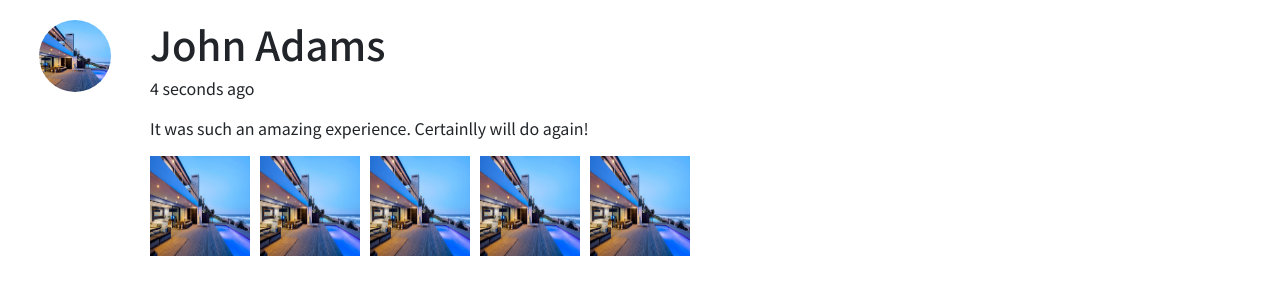
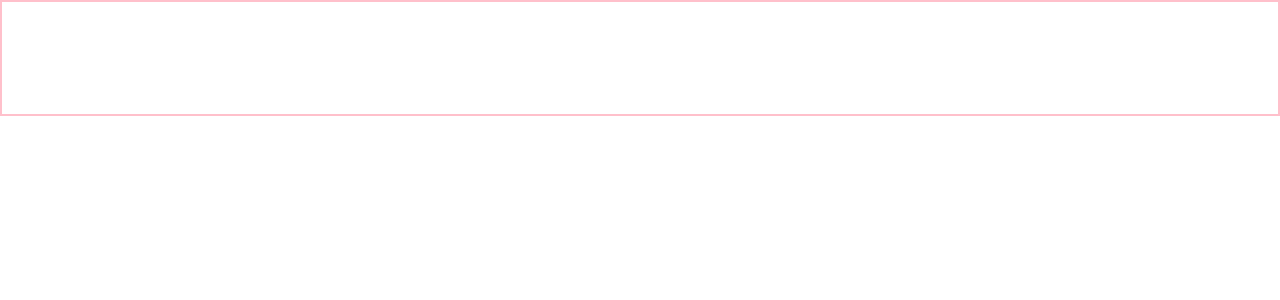
Before and after one commit to LINECHITAUBOOKING/LineChiTau, a React (Create React App) app: page / in a window 1280 px wide. Shown: the top 300 px of the page. Built offline with nearby package versions, Linux system fonts and the light colour scheme.

Commit message:
Making MiniShoppingCart

```diff
--- a/src/App.js
+++ b/src/App.js
@@ -1,8 +1,8 @@
 // import { BrowserRouter } from 'react-router-dom';
 // import Navbar from './pages/layouts/Navbar';
 // import Footer from './pages/layouts/Footer';
-// import ShoppingCart from './pages/ShoppingCart/ShoppingCart';
-import OthersComment from './pages/TripDetails/Comment/SubComment/OthersComment';
+import MiniShoppingCart from './pages/ShoppingCart/MiniShoppingCart/MiniShoppingCart';
+import './test.scss';
 
 function App() {
   return (
@@ -12,7 +12,9 @@ function App() {
         <ShoppingCart />
         <Footer />
       </BrowserRouter> */}
-      <OthersComment />
+      <div className="test-container">
+        <MiniShoppingCart />
+      </div>
     </>
   );
 }
--- /dev/null
+++ b/src/pages/ShoppingCart/MiniShoppingCart/MiniProductCard/MiniProductCard.js
@@ -0,0 +1,24 @@
+import './MiniProductCard.scss';
+export default function MiniProductCard() {
+  //TODO 1.呈現產品圖片、產品名、方案名、方案單價、購買數量、方案總價
+
+  //骨架
+
+  return (
+    <>
+      <div className="card-wrapper">
+        <div className="img-box">
+          <img src="" alt="" className="picture" />
+        </div>
+        <div className="content-wrapper d-flex flex-column">
+          <div className="content-name"></div>
+          <div className="content-plan"></div>
+          <div className="money-wrapper d-flex justify-content-between">
+            <div className="amount-unit"></div>
+            <div className="money-total"></div>
+          </div>
+        </div>
+      </div>
+    </>
+  );
+}
--- /dev/null
+++ b/src/pages/ShoppingCart/MiniShoppingCart/MiniProductCard/MiniProductCard.scss
@@ -0,0 +1 @@
+@import "../../../../css/global-style.scss";
--- /dev/null
+++ b/src/pages/ShoppingCart/MiniShoppingCart/MiniShoppingCart.js
@@ -0,0 +1,21 @@
+import './MiniShoppingCart.scss';
+import MiniProductCard from './MiniProductCard/MiniProductCard';
+
+export default function MiniShoppingCart() {
+  //TODO 1.按照加入的產品數量，顯示該數量的卡片 2.顯示車裡商品數量&總價格
+
+  //骨架
+
+  return (
+    <>
+      <div className="cart-wrapper">
+        <div className="stuff-container">
+          <MiniProductCard />
+          <MiniProductCard />
+          <MiniProductCard />
+        </div>
+        <div className="info-container"></div>
+      </div>
+    </>
+  );
+}
--- /dev/null
+++ b/src/pages/ShoppingCart/MiniShoppingCart/MiniShoppingCart.scss
@@ -0,0 +1 @@
+@import "../../../css/global-style.scss";
--- /dev/null
+++ b/src/test.scss
@@ -0,0 +1,5 @@
+.test-container {
+  border:2px solid pink;
+  padding-block:20px;
+  margin:20px , auto ;
+}
```
